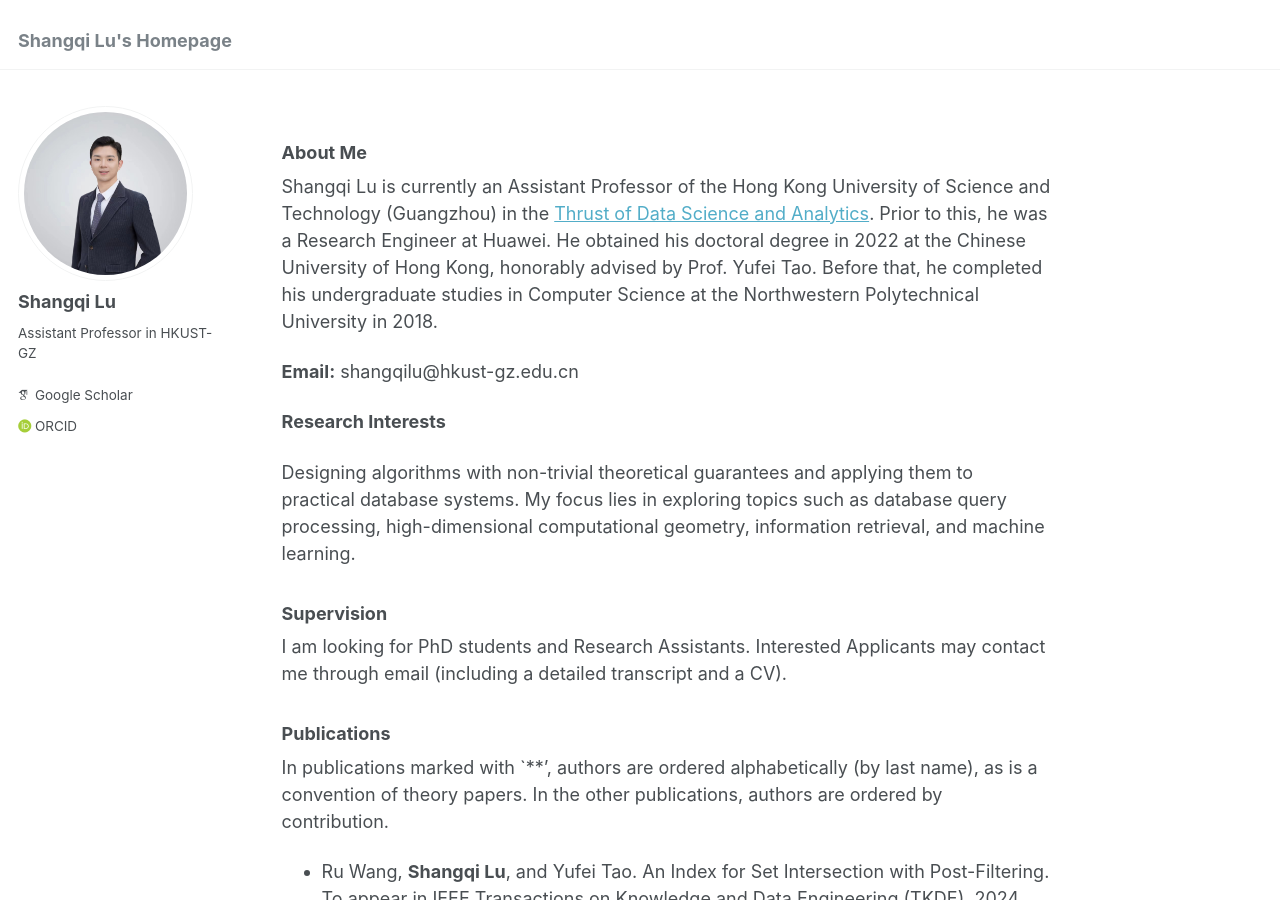
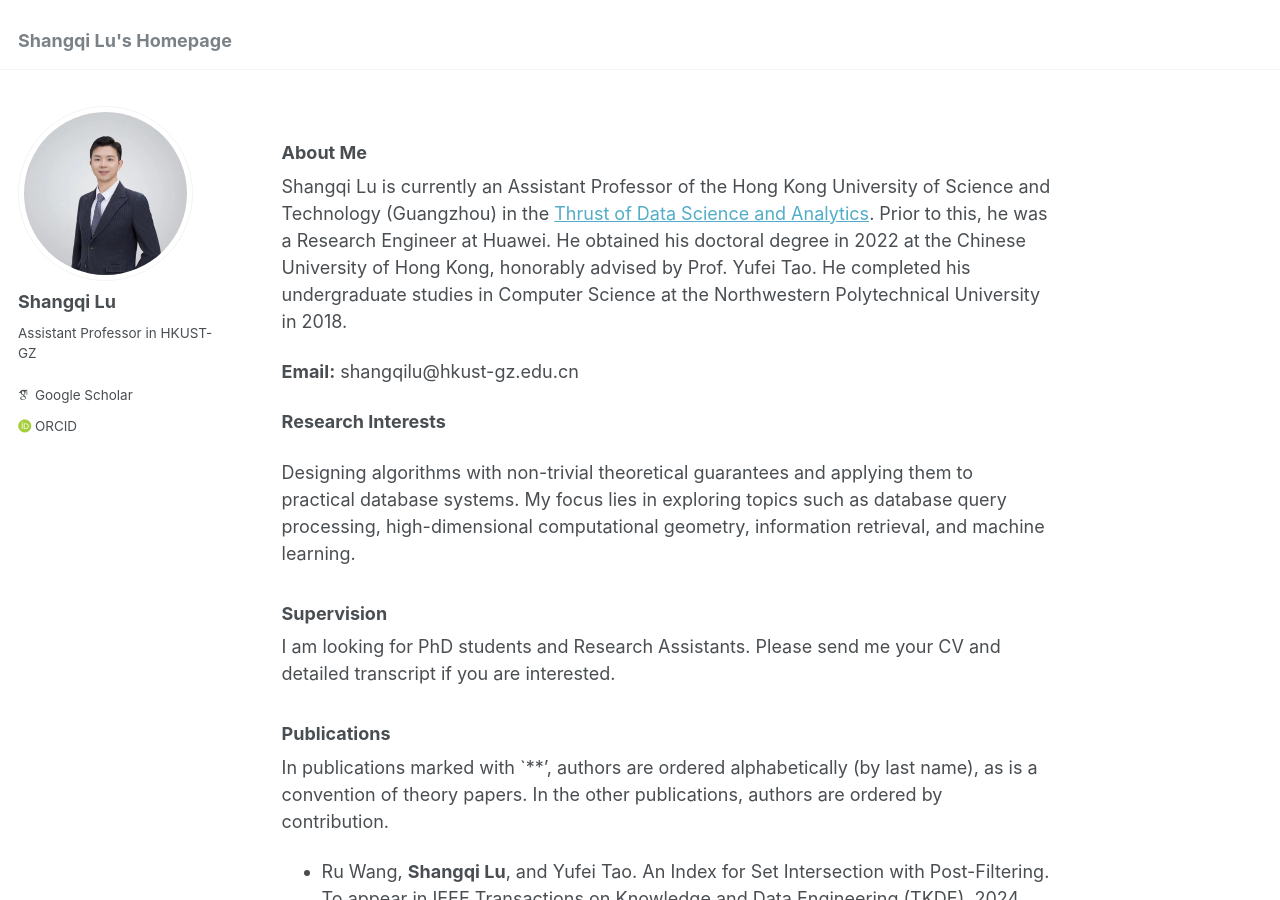
Before and after one commit to shangqilu/shangqilu.github.io, a Jekyll site: the page built from _pages/about.md, in a window 1280 px wide and 900 px high. Built offline with Jekyll 4.4.1, drawn with Linux system fonts in a browser that asks for light colours; some web fonts are replaced.

Commit message:
update home page

```diff
--- a/_pages/about.md
+++ b/_pages/about.md
@@ -14,7 +14,7 @@ redirect_from:
 
 ### About Me
 
-Shangqi Lu is currently an Assistant Professor of the Hong Kong University of Science and Technology (Guangzhou) in the [Thrust of Data Science and Analytics](https://dsa.hkust-gz.edu.cn/). Prior to this, he was a Research Engineer at Huawei. He obtained his doctoral degree in 2022 at the Chinese University of Hong Kong, honorably advised by Prof. Yufei Tao. Before that, he completed his undergraduate studies in Computer Science at the Northwestern Polytechnical University in 2018.
+Shangqi Lu is currently an Assistant Professor of the Hong Kong University of Science and Technology (Guangzhou) in the [Thrust of Data Science and Analytics](https://dsa.hkust-gz.edu.cn/). Prior to this, he was a Research Engineer at Huawei. He obtained his doctoral degree in 2022 at the Chinese University of Hong Kong, honorably advised by Prof. Yufei Tao. He completed his undergraduate studies in Computer Science at the Northwestern Polytechnical University in 2018.
 
 **Email:** shangqilu@hkust-gz.edu.cn
 
@@ -24,7 +24,7 @@ Designing algorithms with non-trivial theoretical guarantees and applying them t
 
 ### Supervision
 
-I am looking for PhD students and Research Assistants. Interested Applicants may contact me through email (including a detailed transcript and a CV).
+I am looking for PhD students and Research Assistants. Please send me your CV and detailed transcript if you are interested.
 
 ### Publications
 
```
